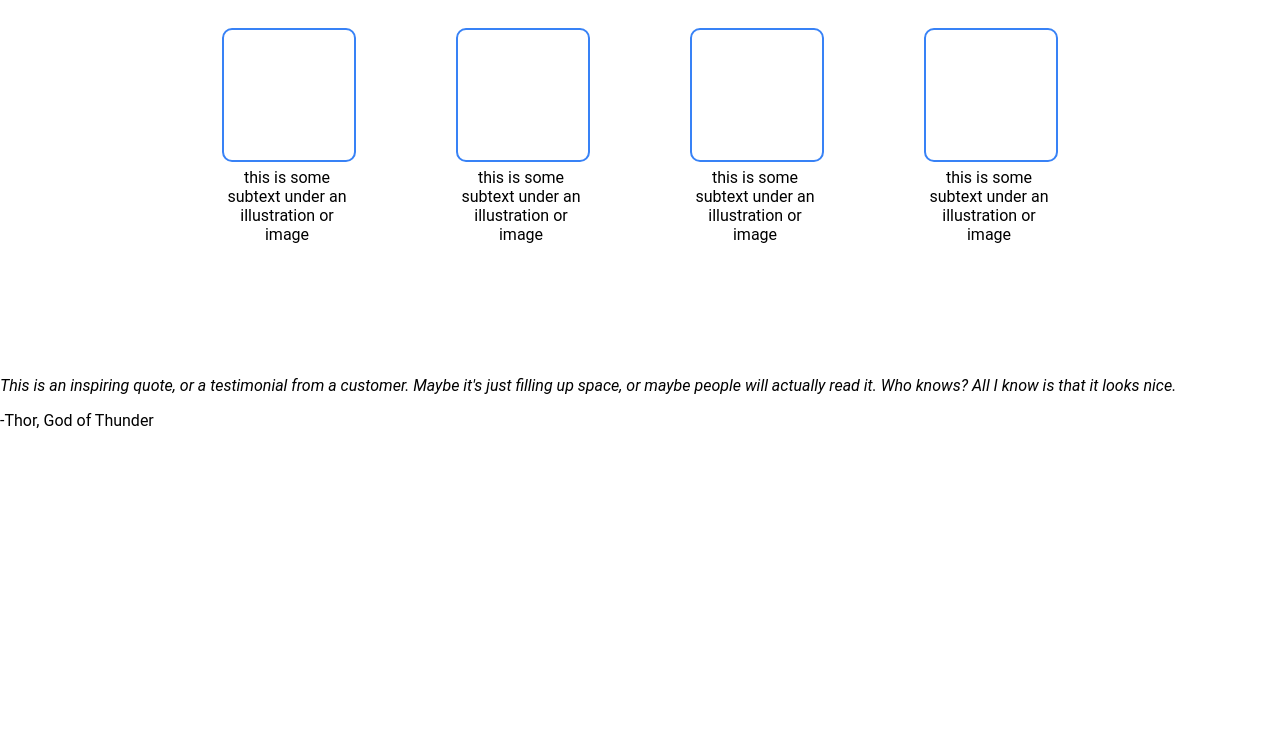
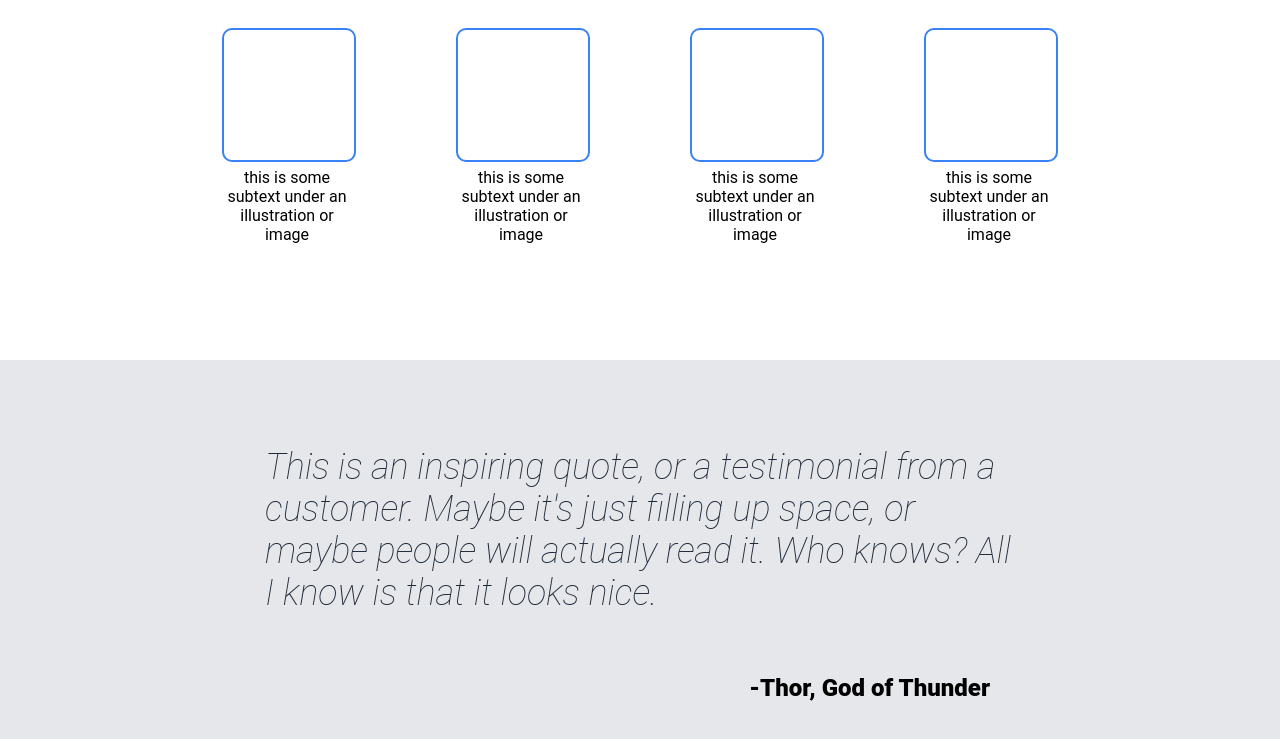
Before and after one commit to WorriorBeast/landing-page, a plain HTML site: page index.html in a window 1280 px wide. Shown: the part 529-1268 px from the top of the page. Before the commit the page ends 975 px from the top, so only its background shows below. Drawn offline with Linux system fonts and the light colour scheme.

Commit message:
Align and style quote and background

```diff
--- a/style.css
+++ b/style.css
@@ -122,3 +122,25 @@ h2 {
 .illustration-subtext {
     width: 130px;
 }
+
+.quote-section {
+    display: flex;
+    flex-direction: column;
+    align-items: center;
+    background-color: #e5e7eb;
+    padding: 50px 60px 40px 60px;
+}
+
+.quote {
+    font-size: 36px;
+    font-weight: 200;
+    color: #1f2937;
+    width: 750px;
+}
+
+.quote-author {
+    font-size: 24px;
+    font-weight: 900;
+    text-align: end;
+    width: 700px;
+}
```
